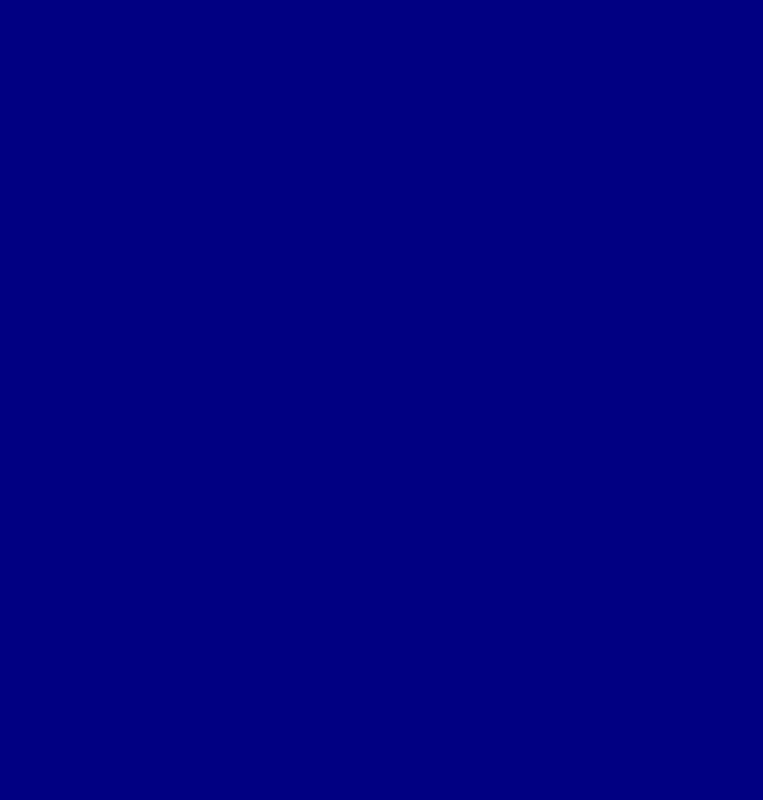
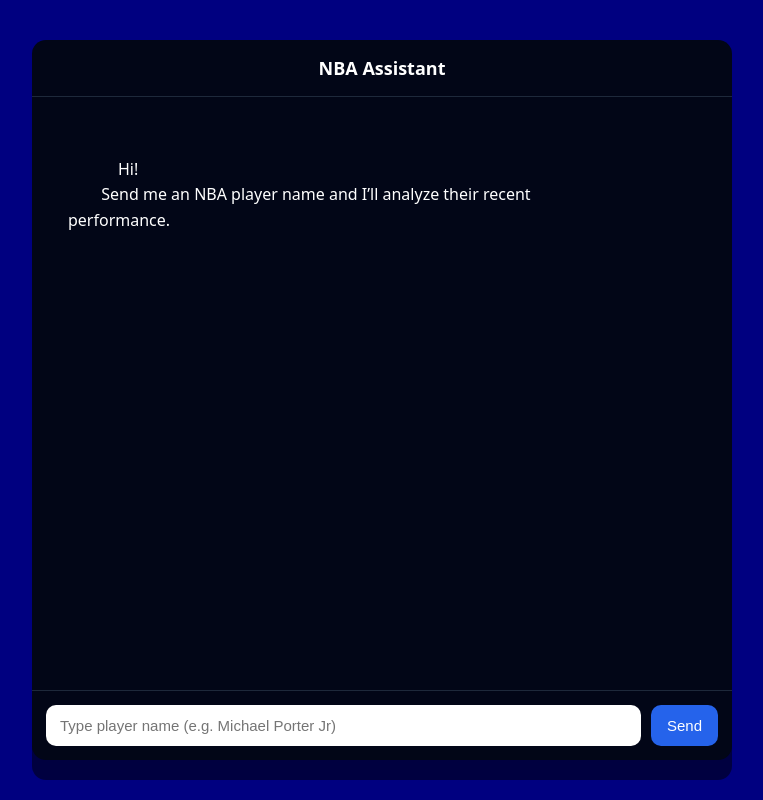
Before and after one commit to dnzxvy/cf_ai_nba-ai-agent, a website: page nba-ai-agent/public/index.html in a window 1280 px wide. Shown: the whole page, without its empty margins (258-1021 px from the left). Drawn offline with Linux system fonts and the light colour scheme.

Commit message:
implementing the html file adding a chatbox type ui + added styles

```diff
--- a/nba-ai-agent/public/index.html
+++ b/nba-ai-agent/public/index.html
@@ -21,12 +21,123 @@
       width: 100%;
       max-width: 700px;
       height: 90vh;
-      background: #280137;
+      background: #020617;
       border-radius: 14px;
       display: flex;
       flex-direction: column;
       box-shadow: 0 20px rgba(0,0,0,0.5);
     }
+
+    .header {
+      padding: 16px;
+      border-bottom: 1px solid #1e293b;
+      font-size: 18px;
+      text-align: center;
+      font-weight: 600;
+    }
+
+    .messages {
+      flex: 1;
+      padding: 20px;
+      overflow-y: auto;
+      display: flex;
+      flex-direction: column;
+      gap: 14px;
+    }
+
+    .message {
+      max-width: 80%;
+      padding: 14px 16px;
+      border-radius: 14px;
+      line-height: 1.6;
+      white-space: pre-wrap;
+
+    }
+
+    .user {
+      align-self: flex-end;
+      background: #2563eb;
+      color: white;
+      border-bottom-right-radius: 4px;
+    }
+
+    .assistant {
+      align-self: flex-start;
+      background: #1e293b;
+      border-bottom-left-radius: 4px;
+
+    }
+
+    .source {
+      font-size: 12px;
+      opacity: 0.7;
+      margin-top: 6px;
+    }
+
+    .input-area {
+      display: flex;
+      padding: 14px;
+      border-top: 1px solid #1e293b;
+      gap: 10px;
+    }
+
+    input {
+      flex: 1;
+      padding: 12px 14px;
+      border-radius: 10px;
+      border: none;
+      font-size: 15px;
+      outline: none;
+    }
+
+    button {
+      padding: 12px 16px;
+      border-radius: 10px;
+      border: none;
+      background: #2563eb;
+      color: white;
+      cursor: pointer;
+      font-size: 15px;
+    }
+
+    button:disabled {
+      opacity: 0.6;
+    }
   </style>
 </head>
+<body>
+  <div class="chat-container">
+    <div class="header"> NBA Assistant</div>
+
+    <div id="messages" class="messages">
+        <div class="message assitant">
+            Hi!
+        Send me an NBA player name and I’ll analyze their recent performance.
+
+        </div>
+    </div>
+
+    <div class="input-area">
+        <input
+          id="input"
+          placeholder="Type player name (e.g. Michael Porter Jr) "
+        />
+        <button id="send">Send</button>
+
+    </div>
+  </div>
+
+  <script>
+    const API_URL =
+    "https://nba-ai-agent.nba-stats-bot.workers.dev/ai/analyze_player";
+
+    const input = document.getElementById("input");
+    const sendBtn = document.getElementById("send");
+    const messages = document.getElementById("messages");
+
+
+
+  </script>
+
+</body>
 </html>
```
